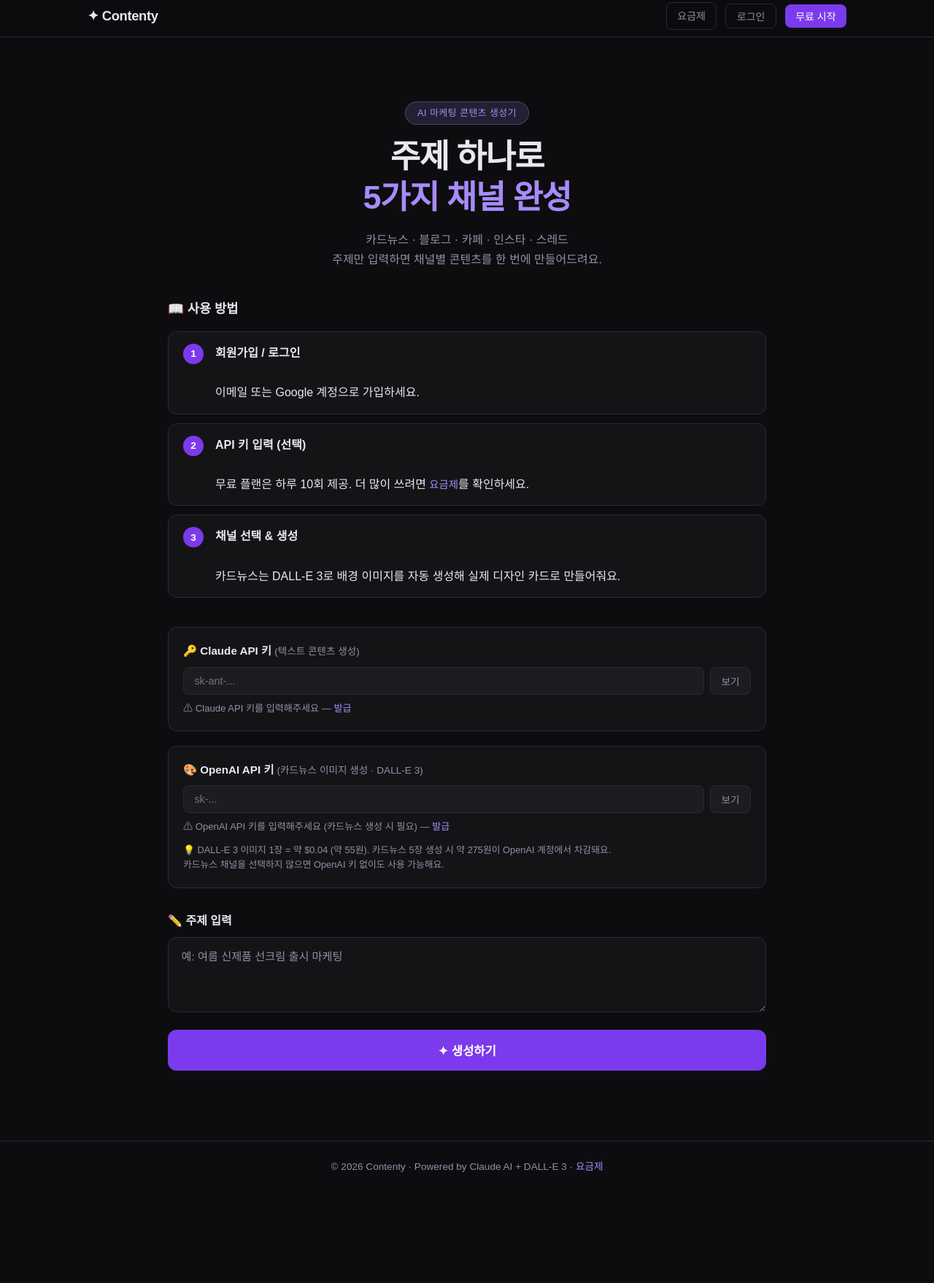
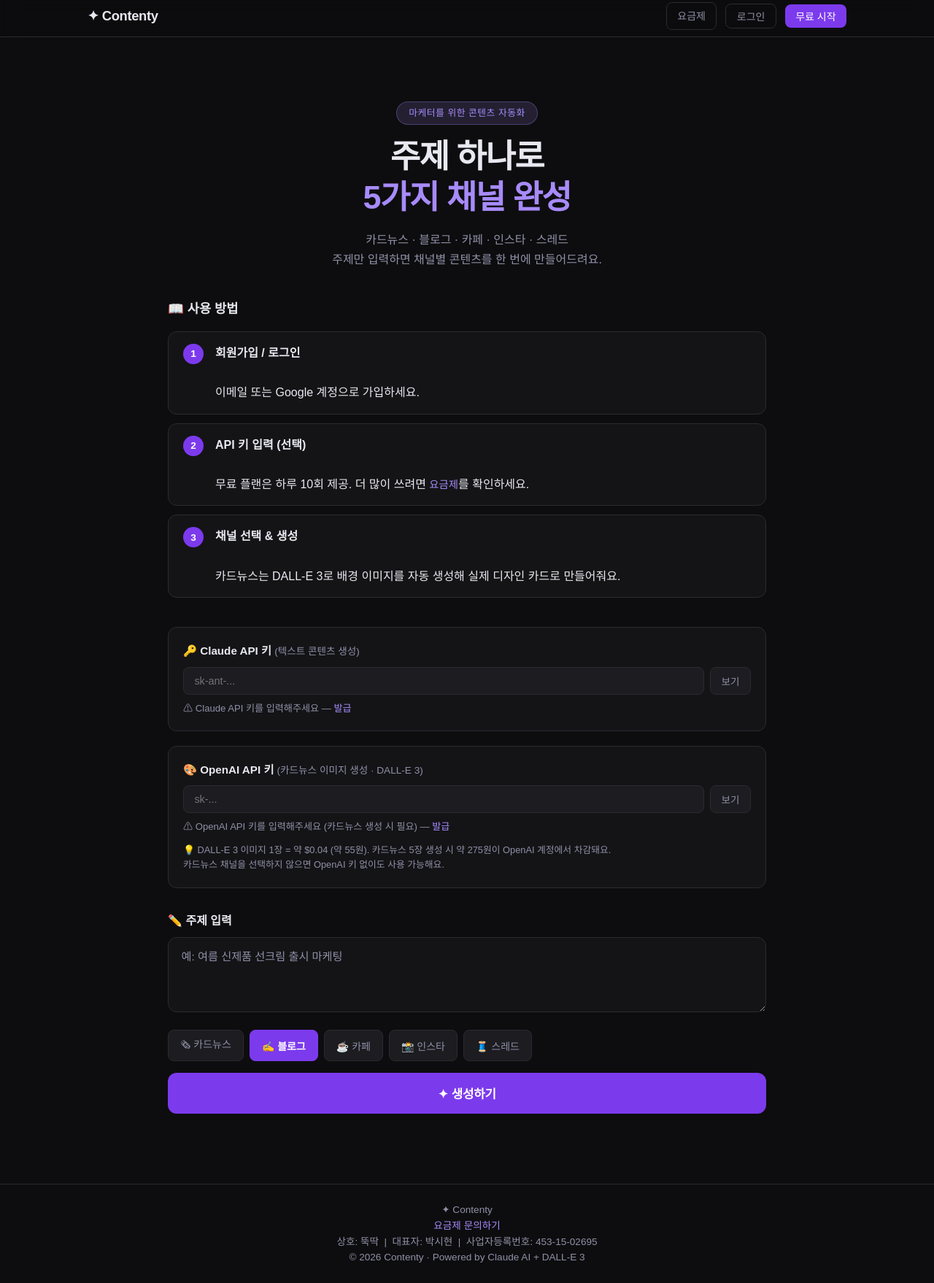
Before and after one commit to psh3456s2/contenty, a website: page public/index.html in a window 1280 px wide. Shown: the part 6-1764 px from the top of the page at 73% size. Before the commit the page ends 1640 px from the top, so only its background shows below. Drawn offline with nearby package versions, Linux system fonts and the light colour scheme.

Commit message:
Update index.html

```diff
--- a/public/index.html
+++ b/public/index.html
@@ -3,46 +3,37 @@
 <head>
   <meta charset="UTF-8" />
   <meta name="viewport" content="width=device-width, initial-scale=1.0" />
-  <title>Contenty — AI 마케팅 콘텐츠 생성기</title>
+  <title>Contenty — 마케터를 위한 콘텐츠 자동화</title>
   <link rel="stylesheet" href="/css/style.css" />
   <script src="https://cdn.jsdelivr.net/npm/@supabase/supabase-js@2"></script>
 </head>
 <body>
-  <!-- NAV -->
   <nav class="navbar">
     <div class="nav-inner">
       <a class="nav-logo" href="/">✦ Contenty</a>
-      <div class="nav-right" id="navRight">
-        <!-- filled by JS -->
-      </div>
+      <div class="nav-right" id="navRight"></div>
     </div>
   </nav>
 
-  <!-- AUTH MODAL -->
   <div id="authModal" class="modal-overlay hidden">
     <div class="modal-box">
       <button class="modal-close" id="modalClose">✕</button>
-      <div id="authContent">
-        <!-- filled by auth.js -->
-      </div>
+      <div id="authContent"></div>
     </div>
   </div>
 
-  <!-- MAIN -->
   <main>
     <header class="hero">
-      <p class="hero-badge">AI 마케팅 콘텐츠 생성기</p>
+      <p class="hero-badge">마케터를 위한 콘텐츠 자동화</p>
       <h1>주제 하나로<br><span class="accent">5가지 채널 완성</span></h1>
       <p class="hero-sub">카드뉴스 · 블로그 · 카페 · 인스타 · 스레드<br>주제만 입력하면 채널별 콘텐츠를 한 번에 만들어드려요.</p>
     </header>
 
-    <!-- USAGE BANNER (로그인 유저에게만 표시) -->
     <div id="usageBanner" class="usage-banner hidden">
       <span id="usageText"></span>
       <a href="/pages/pricing.html" class="usage-upgrade">업그레이드 →</a>
     </div>
 
-    <!-- HOW TO USE -->
     <section class="how-to">
       <h2>📖 사용 방법</h2>
       <div class="steps">
@@ -52,7 +43,6 @@
       </div>
     </section>
 
-    <!-- API KEY SECTION -->
     <section class="api-section">
       <div class="api-group">
         <label>🔑 Claude API 키 <span class="label-sub">(텍스트 콘텐츠 생성)</span></label>
@@ -73,30 +63,40 @@
       </div>
     </section>
 
-    <!-- GENERATE SECTION -->
     <section class="generate-section">
       <div class="topic-group">
         <label>✏️ 주제 입력</label>
         <textarea id="topicInput" placeholder="예: 여름 신제품 선크림 출시 마케팅" rows="3"></textarea>
       </div>
-      <button class="btn-generate" id="generateBtn">✦ 생성하기</button>
-    </section>
-
-    <!-- RESULTS -->
-    <section class="results-section" id="resultsSection" style="display:none">
-      <div class="tabs">
-        <button class="tab active" data-tab="card">🗞 카드뉴스</button>
-        <button class="tab" data-tab="blog">✍️ 블로그</button>
+      <div class="tabs" style="margin-bottom:1rem">
+        <button class="tab" data-tab="card">🗞 카드뉴스</button>
+        <button class="tab active" data-tab="blog">✍️ 블로그</button>
         <button class="tab" data-tab="cafe">☕ 카페</button>
         <button class="tab" data-tab="insta">📸 인스타</button>
         <button class="tab" data-tab="thread">🧵 스레드</button>
       </div>
+      <button class="btn-generate" id="generateBtn">✦ 생성하기</button>
+    </section>
+
+    <section class="results-section" id="resultsSection" style="display:none">
       <div id="resultsContent" class="results-content"></div>
     </section>
   </main>
 
   <footer>
-    <p>© 2026 Contenty · Powered by Claude AI + DALL-E 3 · <a href="/pages/pricing.html">요금제</a></p>
+    <div class="footer-inner">
+      <div class="footer-top">
+        <span class="footer-brand">✦ Contenty</span>
+        <div class="footer-links">
+          <a href="/pages/pricing.html">요금제</a>
+          <a href="mailto:ddukddak.company@gmail.com">문의하기</a>
+        </div>
+      </div>
+      <div class="footer-bottom">
+        <p>상호: 뚝딱 &nbsp;|&nbsp; 대표자: 박시현 &nbsp;|&nbsp; 사업자등록번호: 453-15-02695</p>
+        <p>© 2026 Contenty · Powered by Claude AI + DALL-E 3</p>
+      </div>
+    </div>
   </footer>
 
   <script src="/js/supabase-client.js"></script>
```
